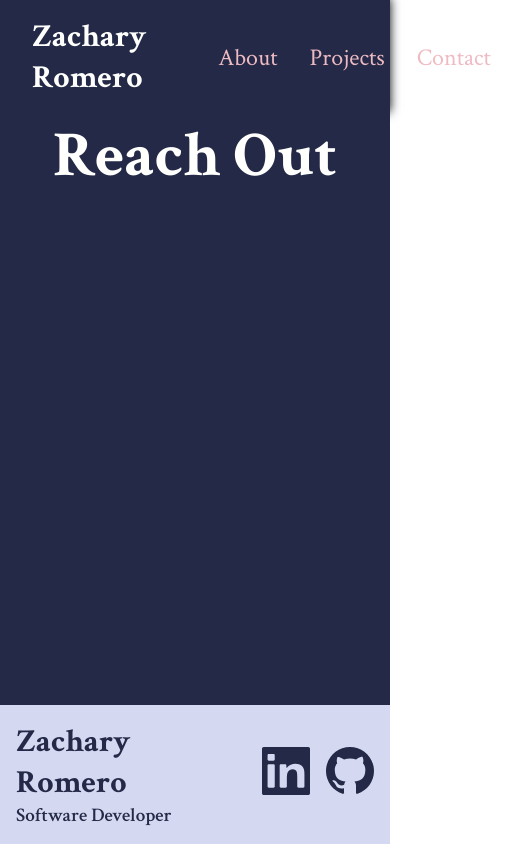
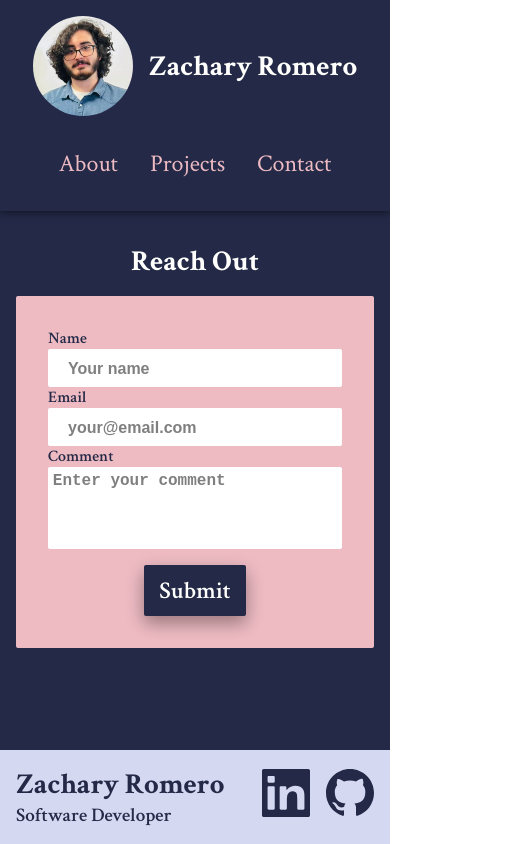
Before and after one commit to Zach1281/portfolio, a React (Vite) app: page /contact in a window 390 px wide. Shown: the whole page, 507 px wide, since content can reach past the window. Built offline with nearby package versions, Linux system fonts and the light colour scheme; a web font is replaced by a local one.

Commit message:
Complete mobile responsiveness on all pages.
Complete contact page

```diff
--- a/src/Contact.tsx
+++ b/src/Contact.tsx
@@ -1,5 +1,6 @@
 import "./stylesheets/Contact.css";
 import Nav from "./Nav";
+import Form from "./Form";
 
 function Contact() {
   return (
@@ -7,10 +8,10 @@ function Contact() {
       <Nav />
       <main>
         <div className="contact-me">
-          <div className="title contact">
+          <div className="title contact-me">
             <h1>Reach Out</h1>
           </div>
-          <form action="POST"></form>
+          <Form />
         </div>
       </main>
     </>
--- /dev/null
+++ b/src/Form.tsx
@@ -0,0 +1,41 @@
+import "./stylesheets/Form.css";
+
+function Form() {
+  return (
+    <>
+      <div className="form-container">
+        <form action="#" className="contact">
+          <div className="name-container">
+            <label htmlFor="name">Name </label>
+            <input type="text" name="name" id="name" placeholder="Your name" />
+          </div>
+          <div className="email-container">
+            <label htmlFor="email">Email </label>
+            <input
+              type="email"
+              name="email"
+              id="email"
+              placeholder="your@email.com"
+            />
+          </div>
+          <div className="comment-container">
+            <label htmlFor="comment">Comment </label>
+            <textarea
+              name="comment"
+              rows={4}
+              cols={50}
+              placeholder="Enter your comment"
+            />
+          </div>
+          <div className="button-container">
+            <button type="submit" value="contact">
+              Submit
+            </button>
+          </div>
+        </form>
+      </div>
+    </>
+  );
+}
+
+export default Form;
--- /dev/null
+++ b/src/Hamburger.tsx
@@ -0,0 +1,15 @@
+import "./stylesheets/Hamburger.css";
+
+function Hamburger() {
+  return (
+    <>
+      <div className="hamburger">
+        <div className="burger burger1"></div>
+        <div className="burger burger2"></div>
+        <div className="burger burger3"></div>
+      </div>
+    </>
+  );
+}
+
+export default Hamburger;
--- a/src/Nav.tsx
+++ b/src/Nav.tsx
@@ -1,7 +1,10 @@
 import "./stylesheets/Nav.css";
-import { Link, Outlet } from "react-router-dom";
+import { Link } from "react-router-dom";
+import { useState } from "react";
+import Hamburger from "./Hamburger";
 
 function Nav() {
+  const [hambugerOpen, setHamburgerOpen] = useState(false);
   return (
     <>
       <header>
@@ -14,7 +17,8 @@ function Nav() {
           </div>
         </div>
         <nav>
-          <ul>
+          {/* <Hamburger /> */}
+          <ul className="navigation">
             <li>
               <Link to="/">About</Link>
             </li>
@@ -27,8 +31,6 @@ function Nav() {
           </ul>
         </nav>
       </header>
-
-      <Outlet />
     </>
   );
 }
--- /dev/null
+++ b/src/stylesheets/Form.css
@@ -0,0 +1,63 @@
+.contact-me {
+  display: flex;
+  flex-direction: column;
+  justify-content: center;
+  align-items: center;
+  gap: 5rem;
+}
+
+.form-container {
+  background-color: var(--salmon-background);
+  padding: 2rem;
+  color: var(--s-headline);
+  border-radius: 2px;
+}
+
+.contact {
+  display: grid;
+  gap: 0.5rem;
+  justify-content: center;
+  align-items: center;
+  position: relative;
+}
+
+.contact button {
+  max-width: fit-content;
+  padding: 10px 15px;
+  font-size: 2rem;
+  background-color: var(--light-headline);
+  border: none;
+  border-radius: 2px;
+  box-shadow: 0 8px 16px 0 rgba(0, 0, 0, 0.2), 0 6px 20px 0 rgba(0, 0, 0, 0.19);
+  color: var(--secondary);
+  font-size: 1.5rem;
+  font-weight: 600;
+  margin: 0 auto;
+}
+
+.contact input {
+  padding: 8px 12px 8px 20px;
+  border: 5px;
+}
+
+.contact input,
+.contact textarea {
+  border: none;
+  border-radius: 2px;
+  resize: none;
+}
+
+.name-container,
+.email-container,
+.comment-container {
+  display: flex;
+  flex-direction: column;
+  font-weight: 600;
+  max-width: 100%;
+}
+
+::placeholder {
+  font-weight: 600;
+  font-size: 1rem;
+  color: rgba(0, 0, 0, 0.5);
+}
--- /dev/null
+++ b/src/stylesheets/Hamburger.css
@@ -0,0 +1,27 @@
+.hamburger {
+  width: 2rem;
+  height: 2rem;
+  display: flex;
+  justify-content: space-around;
+  flex-flow: column nowrap;
+  z-index: 10;
+  display: none;
+}
+
+.burger {
+  width: 2rem;
+  height: 0.25rem;
+  border-radius: 10px;
+  background-color: var(--dark-link);
+  transform-origin: 1px;
+  transition: all 0.3s linear;
+}
+
+@media (max-width: 767px) {
+  .hamburger {
+    display: flex;
+    padding-top: 10px;
+    margin-left: 10px;
+    z-index: 10;
+  }
+}
--- a/src/stylesheets/index.css
+++ b/src/stylesheets/index.css
@@ -67,6 +67,8 @@ header {
   box-shadow: 0 -2px 10px rgba(0, 0, 0, 1);
   background-color: var(--dark-background);
   color: var(--dark-headline);
+  position: relative;
+  z-index: 10;
 }
 
 main {
@@ -81,6 +83,23 @@ footer {
   align-items: center;
   background-color: var(--light-background);
   color: var(--light-headline);
+}
+
+form {
+  margin: 0;
+  padding: 0;
+  box-sizing: border-box;
+}
+
+input[type="text"],
+input[type="email"] {
+  font-size: 1.2rem;
+}
+
+textarea {
+  font-size: 1rem;
+  padding: 0.3rem;
+  overflow: hidden;
 }
 
 a {
@@ -105,3 +124,75 @@ ul {
 nav {
   padding: 1rem;
 }
+
+@media (max-width: 767px) {
+  header {
+    display: block;
+  }
+
+  main {
+    padding: 1rem;
+  }
+
+  .name-and-pic {
+    text-align: justify;
+    padding: 1rem 0 0;
+  }
+
+  .name {
+    font-size: 0.9rem;
+  }
+
+  .navigation {
+    padding: 0;
+  }
+
+  .title {
+    font-size: 0.9rem;
+  }
+
+  .desc {
+    padding: 0.3rem;
+  }
+
+  .desc p {
+    padding: 0;
+    margin: 0;
+    text-align: center;
+  }
+
+  .project-button {
+    padding: 0 3rem 3rem;
+  }
+
+  .contact-me {
+    display: block;
+  }
+
+  .contact {
+    display: block;
+  }
+
+  .title.contact-me {
+    text-align: center;
+    padding: 1rem;
+  }
+
+  .button-container {
+    display: flex;
+    justify-content: center;
+    padding: 1rem 0 0;
+  }
+
+  .proj-container {
+    display: block;
+  }
+
+  .proj {
+    margin: 1rem;
+  }
+
+  .proj-desc {
+    text-align: center;
+  }
+}
```
